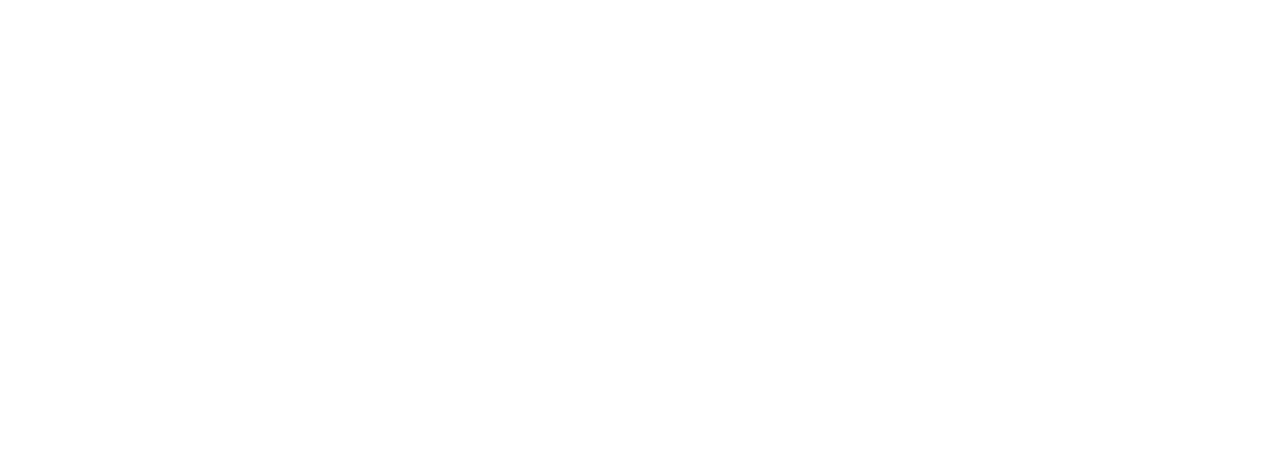
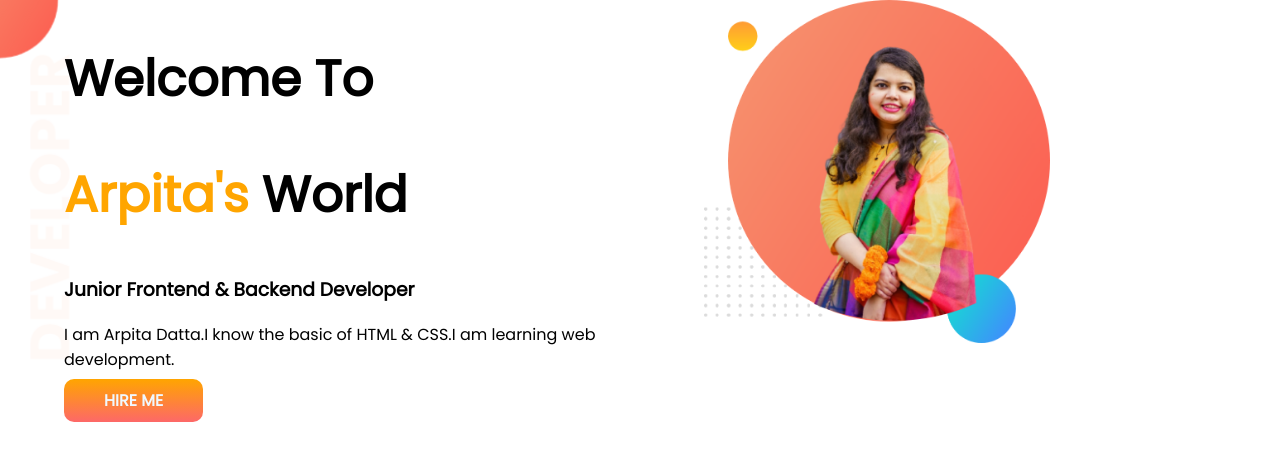
Before and after one commit to arpitadatta05/developer-portfolio5, a plain HTML site: page index.html in a window 1280 px wide. Drawn offline with Linux system fonts and the light colour scheme.

Commit message:
top-banner added

```diff
--- a/index.html
+++ b/index.html
@@ -6,11 +6,25 @@
     <meta http-equiv="X-UA-Compatible" content="IE=edge">
     <meta name="viewport" content="width=device-width, initial-scale=1.0">
     <title>Arpita's Portfolio</title>
+    <link rel="preconnect" href="https://fonts.googleapis.com">
+    <link rel="preconnect" href="https://fonts.gstatic.com" crossorigin>
+    <link href="https://fonts.googleapis.com/css2?family=Lobster&family=Poppins&display=swap" rel="stylesheet">
     <link rel="stylesheet" href="style.css">
 </head>
 
 <body>
-
+    <section class="top-banner">
+        <div class="half-width">
+            <h1>Welcome To</h1>
+            <h1><span class="orange-color">Arpita's</span> World</h1>
+            <h3>Junior Frontend & Backend Developer</h3>
+            <p>I am Arpita Datta.I know the basic of HTML & CSS.I am learning web development.</p>
+            <a class="link-color" target="_blank" href="https://github.com/arpitadatta05">HIRE ME</a>
+        </div>
+        <div class="half-width">
+            <img src="my-pic/arpita-pic-bg.png" alt="">
+        </div>
+    </section>
 </body>
 
 </html>
--- a/style.css
+++ b/style.css
@@ -0,0 +1,40 @@
+body {
+    font-family: 'Lobster', cursive;
+    font-family: 'Poppins', sans-serif;
+    margin: 0;
+}
+
+h1 {
+    font-size: 50px;
+}
+
+.orange-color {
+    color: orange;
+}
+
+section {
+    display: flex;
+}
+
+.half-width {
+    width: 50%;
+    padding-left: 5%;
+}
+
+.half-width img {
+    width: 60%;
+}
+
+.link-color {
+    text-decoration: none;
+    background-image: linear-gradient(orange, rgb(253, 104, 104));
+    padding: 10px 40px;
+    border-radius: 10px;
+    color: aliceblue;
+    font-weight: 700;
+}
+
+.top-banner {
+    background-image: url(images/top-banner.png);
+    background-repeat: no-repeat;
+}
```
Also changed, not shown: images/dream-bg.png (added), images/exp-bg.png (added), images/jhankar.png (added), images/jhankar2.png (added), images/my-bg.png (added), images/my-bg2.png (added), images/top-banner.png (added), my-pic/2022-03-18-23-38-27-722-removebg-preview.png (added), my-pic/2022-03-18-23-38-27-722.jpg (added), my-pic/2022-03-23-17-25-59-243-removebg-preview.png (added), my-pic/2022-03-23-17-25-59-243.jpg (added), my-pic/arpita-pic-bg.png (added), my-pic/arpita-pic-with-bg2.png (added).
